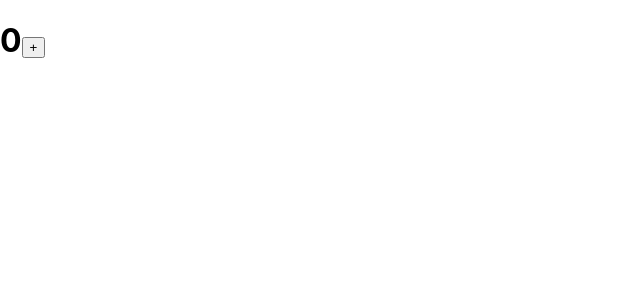
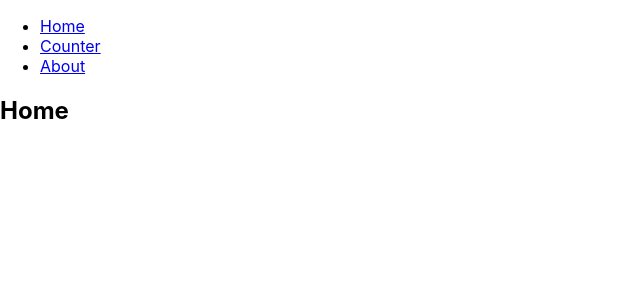
Before and after one commit to Jahid99/react-typescript-js-research, a React (Create React App) app: page / in a window 1280 px wide. Shown: the top 300 px of the page, without its empty margins (0-640 px from the left). Built offline with nearby package versions, Linux system fonts and the light colour scheme.

Commit message:
router and menu added

```diff
--- a/package.json
+++ b/package.json
@@ -12,6 +12,7 @@
     "@types/react-dom": "^17.0.0",
     "react": "^17.0.2",
     "react-dom": "^17.0.2",
+    "react-router-dom": "^5.2.0",
     "react-scripts": "4.0.3",
     "typescript": "^4.1.2",
     "web-vitals": "^1.0.1"
@@ -39,5 +40,8 @@
       "last 1 firefox version",
       "last 1 safari version"
     ]
+  },
+  "devDependencies": {
+    "@types/react-router-dom": "^5.1.8"
   }
 }
--- a/src/App.tsx
+++ b/src/App.tsx
@@ -1,23 +1,49 @@
 import React from "react";
-import { Counter } from "./Counter";
+import CounterIndex from "./CounterIndex";
+import {
+  BrowserRouter as Router,
+  Switch,
+  Route,
+  Link
+} from "react-router-dom";
 
-// props
-// hooks
-// render props
+export default function App() {
+  return (
+    <Router>
+      <div>
+        <nav>
+          <ul>
+            <li>
+              <Link to="/">Home</Link>
+            </li>
+            <li>
+              <Link to="/counter">Counter</Link>
+            </li>
+            <li>
+              <Link to="/about">About</Link>
+            </li>
+          </ul>
+        </nav>
+        <Switch>
+          <Route path="/about">
+            <About />
+          </Route>
+          <Route path="/counter">
+            <CounterIndex />
+          </Route>
+          <Route path="/">
+            <Home />
+          </Route>
+        </Switch>
+      </div>
+    </Router>
+  );
+}
 
-const App: React.FC = () => {
-  return (
-    <div>
-      <Counter>
-        {({ count, setCount }) => (
-          <div>
-            {count}
-            <button onClick={() => setCount(count + 1)}>+</button>
-          </div>
-        )}
-      </Counter>
-    </div>
-  );
-};
+function Home() {
+  return <h2>Home</h2>;
+}
 
-export default App;
+function About() {
+  return <h2>About</h2>;
+}
--- /dev/null
+++ b/src/CounterIndex.tsx
@@ -0,0 +1,29 @@
+import React from "react";
+import {
+  BrowserRouter as Router,
+  Switch,
+  Route,
+  Link
+} from "react-router-dom";
+import { Counter } from "./Counter";
+
+// props
+// hooks
+// render props
+
+const CounterIndex: React.FC = () => {
+  return (
+    <div>
+      <Counter>
+        {({ count, setCount }) => (
+          <div>
+            {count}
+            <button onClick={() => setCount(count + 1)}>+</button>
+          </div>
+        )}
+      </Counter>
+    </div>
+  );
+};
+
+export default CounterIndex;
```
Also changed, not shown: 1 other file (tests, documents, lock files or other folders).
